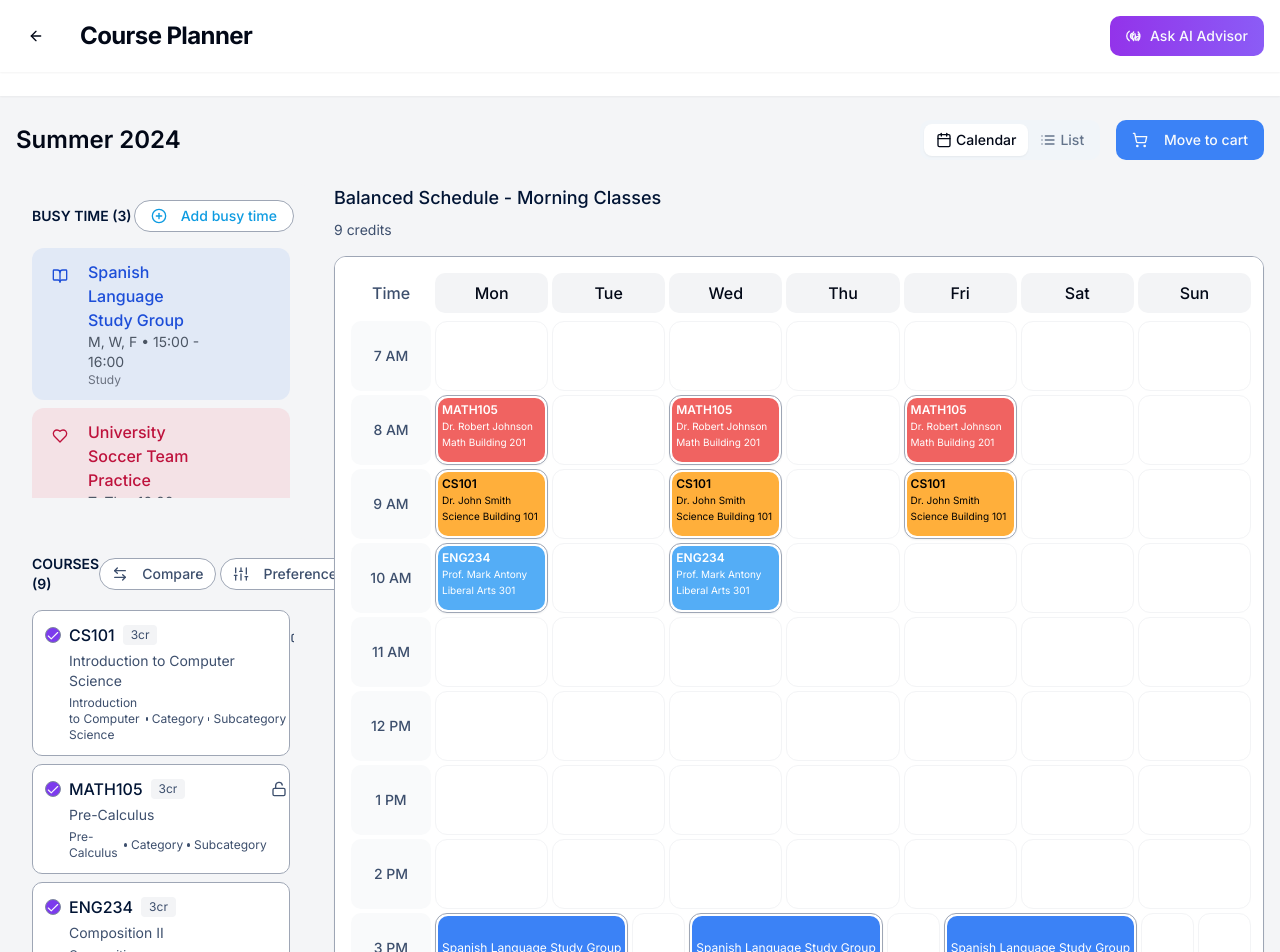
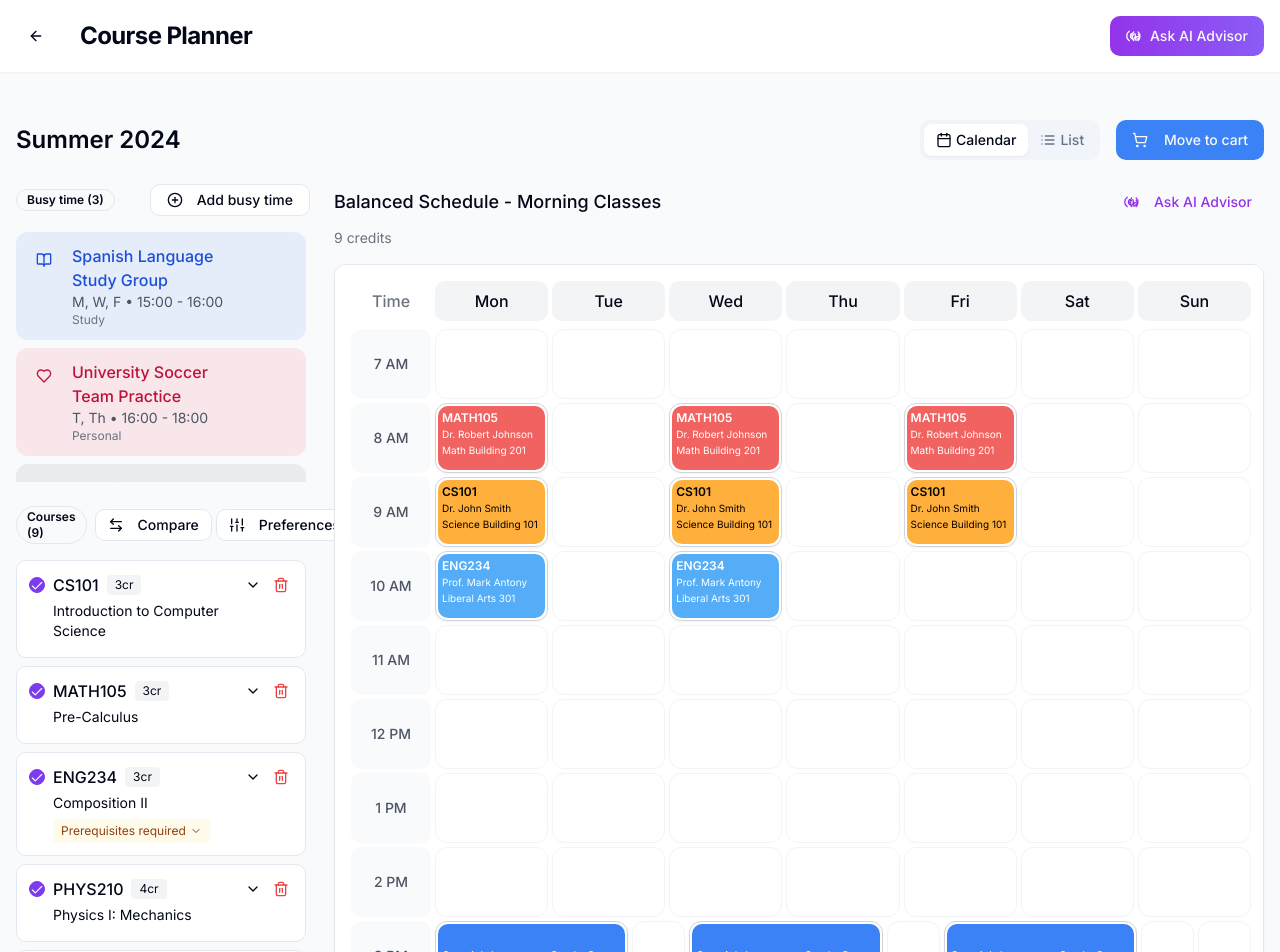
Before and after one commit to elanthamilan/camu-course-compass-planner, a React (Vite) app: page /schedule in a window 1280 px wide. Shown: the top 952 px of the page. Built offline with nearby package versions, Linux system fonts and the light colour scheme.

Commit message:
Reverted to commit cd5d66c36c27cbe74c58f08fe1c27d2644dcd474

```diff
--- a/src/components/ScheduleCalendarView.tsx
+++ b/src/components/ScheduleCalendarView.tsx
@@ -92,11 +92,11 @@ const ScheduleCalendarView = () => {
       animate={{ opacity: 1, y: 0 }}
       transition={{ duration: 0.4 }}
     >
-      <Card className="p-4 mb-4 overflow-auto border border-[#9EA6B5] rounded-xl shadow-sm">
+      <Card className="p-4 mb-4 overflow-auto border border-gray-200 rounded-xl shadow-sm">
         <div className="min-w-[900px]">
           {/* Calendar Header with Weekdays */}
           <div className="grid grid-cols-[80px_repeat(7,1fr)] gap-1 mb-2">
-            <div className="text-center font-medium p-2 text-[#3D4F6D]">Time</div>
+            <div className="text-center font-medium p-2 text-gray-500">Time</div>
             {weekDays.map(day => (
               <motion.div
                 key={day}
@@ -120,7 +120,7 @@ const ScheduleCalendarView = () => {
               transition={{ duration: 0.3, delay: index * 0.03 }}
             >
               {/* Time slot label */}
-              <div className="text-center text-sm font-medium flex items-center justify-center bg-gray-50 rounded-md text-[#3D4F6D]">
+              <div className="text-center text-sm font-medium flex items-center justify-center bg-gray-50 rounded-md text-gray-600">
                 {timeSlot}
               </div>
 
@@ -135,7 +135,7 @@ const ScheduleCalendarView = () => {
                     key={`${day}-${timeSlot}`}
                     className={cn(
                       "p-0.5 rounded-lg border min-h-[70px] transition-all",
-                      items.length > 0 ? "border-[#9EA6B5] shadow-sm" : "border-gray-100"
+                      items.length > 0 ? "border-gray-300 shadow-sm" : "border-gray-100"
                     )}
                   >
                     {items.map((item: any, i: number) => {
@@ -173,8 +173,8 @@ const ScheduleCalendarView = () => {
                             key={`busy-${i}`}
                             className={cn(
                               "p-1 text-xs rounded-md h-full flex items-center space-x-1",
-                              busyTypeStyle.bg || "bg-[#FDF3BF]",
-                              busyTypeStyle.text || "text-[#011434]"
+                              busyTypeStyle.bg,
+                              busyTypeStyle.text
                             )}
                             initial={{ opacity: 0, scale: 0.95 }}
                             animate={{ opacity: 1, scale: 1 }}
--- a/src/components/ScheduleTool.tsx
+++ b/src/components/ScheduleTool.tsx
@@ -14,7 +14,7 @@ import EditBusyTimeDialog from "./EditBusyTimeDialog";
 import AIAdvisorDialog from "./AIAdvisor";
 import TunePreferencesDialog from "./TunePreferencesDialog";
 import CompareSchedulesDialog from "./CompareSchedulesDialog";
-import { PlusCircle, Sliders, ArrowLeftRight, BookOpen, ChevronDown, ChevronUp, Lock, LockOpen } from "lucide-react";
+import { PlusCircle, Sliders, ArrowLeftRight, BookOpen, ChevronDown, ChevronUp } from "lucide-react";
 import { motion, AnimatePresence } from "framer-motion";
 
 interface ScheduleToolProps {
@@ -96,14 +96,16 @@ const ScheduleTool: React.FC<ScheduleToolProps> = ({ semesterId }) => {
           transition={{ duration: 0.4, delay: 0.2 }}
         >
           {/* Busy Times Section */}
-          <div className="mb-6 bg-[#F4F5F7] p-4 rounded-lg">
+          <div className="mb-6">
             <div className="flex justify-between items-center mb-4">
-              <h3 className="font-semibold uppercase text-sm text-[#011434] flex items-center">
+              <h3 className="font-medium flex items-center">
+                <Badge variant="outline" className="mr-2">
                   Busy time ({busyTimes.length})
+                </Badge>
               </h3>
               <Button
                 variant="outline"
-                className="h-8 text-[#0D9BE1] border-[#9EA6B5] rounded-full flex items-center transition-colors duration-200"
+                className="h-8"
                 onClick={() => setIsAddBusyTimeOpen(true)}
               >
                 <PlusCircle className="h-4 w-4 mr-1.5" />
@@ -130,7 +132,7 @@ const ScheduleTool: React.FC<ScheduleToolProps> = ({ semesterId }) => {
               </AnimatePresence>
 
               {busyTimes.length === 0 && (
-                <div className="text-sm text-[#3D4F6D] bg-white p-3 rounded-md border border-[#9EA6B5]">
+                <div className="text-sm text-gray-500 bg-gray-50 p-3 rounded-md">
                   No busy times added yet. Add your regular commitments to avoid scheduling conflicts.
                 </div>
               )}
@@ -138,16 +140,18 @@ const ScheduleTool: React.FC<ScheduleToolProps> = ({ semesterId }) => {
           </div>
 
           {/* Courses Section */}
-          <div className="bg-[#F4F5F7] p-4 rounded-lg">
+          <div>
             <div className="flex justify-between items-center mb-4">
-              <h3 className="font-semibold uppercase text-sm text-[#011434] flex items-center">
+              <h3 className="font-medium flex items-center">
+                <Badge variant="outline" className="mr-2">
                   Courses ({courses.length})
+                </Badge>
               </h3>
               <div className="flex space-x-1">
                 <Button
                   variant="outline"
                   size="sm"
-                  className="h-8 flex items-center text-[#3D4F6D] border-[#9EA6B5] rounded-full transition-colors duration-200"
+                  className="h-8 flex items-center"
                   onClick={() => setIsCompareOpen(true)}
                 >
                   <ArrowLeftRight className="h-4 w-4 mr-1.5" />
@@ -156,7 +160,7 @@ const ScheduleTool: React.FC<ScheduleToolProps> = ({ semesterId }) => {
                 <Button
                   variant="outline"
                   size="sm"
-                  className="h-8 flex items-center text-[#3D4F6D] border-[#9EA6B5] rounded-full transition-colors duration-200"
+                  className="h-8"
                   onClick={() => setIsPreferencesOpen(true)}
                 >
                   <Sliders className="h-4 w-4 mr-1.5" />
@@ -170,7 +174,7 @@ const ScheduleTool: React.FC<ScheduleToolProps> = ({ semesterId }) => {
                 {courses.map((course: Course, index: number) => (
                   <motion.div
                     key={course.id}
-                    className="bg-white border border-[#9EA6B5] rounded-md p-3 flex flex-col justify-between items-start group hover:shadow-sm transition-all w-full"
+                    className="bg-white border rounded-md p-3 flex flex-col justify-between items-start group hover:shadow-sm transition-all w-full"
                     initial={{ opacity: 0, y: 5 }}
                     animate={{ opacity: 1, y: 0 }}
                     exit={{ opacity: 0, scale: 0.95 }}
@@ -181,7 +185,7 @@ const ScheduleTool: React.FC<ScheduleToolProps> = ({ semesterId }) => {
                         id={`course-${course.id}`}
                         checked={selectedCourses.includes(course.id)}
                         onCheckedChange={() => handleCourseToggle(course.id)}
-                        className="mt-1 border-[#7F8A9D]"
+                        className="mt-1"
                       />
 
                       <div className="flex-1">
@@ -192,36 +196,30 @@ const ScheduleTool: React.FC<ScheduleToolProps> = ({ semesterId }) => {
                               className="cursor-pointer"
                             >
                               <div className="flex items-center mb-1">
-                                <span className="font-medium mr-2 text-[#011434]">{course.code}</span>
-                                <span className="text-xs bg-gray-100 px-2 py-0.5 rounded text-[#3D4F6D]">{course.credits}cr</span>
+                                <span className="font-medium mr-2">{course.code}</span>
+                                <span className="text-xs bg-gray-100 px-2 py-0.5 rounded">{course.credits}cr</span>
                               </div>
-                              <div className="text-sm mb-1 text-[#3D4F6D]">{course.name}</div>
+                              <div className="text-sm mb-1">{course.name}</div>
+                              {course.prerequisites && course.prerequisites.length > 0 && (
+                                <div
+                                  className="text-xs py-1 px-2 bg-amber-50 text-amber-800 rounded inline-flex items-center cursor-pointer"
+                                  onClick={() => toggleCourseExpanded(course.id)}
+                                >
+                                  Prerequisites required
+                                  {expandedCourses[course.id] ?
+                                    <ChevronUp className="h-3 w-3 ml-1" /> :
+                                    <ChevronDown className="h-3 w-3 ml-1" />
+                                  }
+                                </div>
+                              )}
                             </label>
-
-                            <div className="flex items-center text-xs text-[#3D4F6D] space-x-1">
-                              <span>{course.name}</span>
-                              <span className="w-1 h-1 rounded-full bg-[#3D4F6D]"></span>
-                              <span>Category</span>
-                              <span className="w-1 h-1 rounded-full bg-[#3D4F6D]"></span>
-                              <span>Subcategory</span>
-                            </div>
                           </div>
 
                           <div className="flex space-x-1">
                             <Button
                               variant="ghost"
                               size="icon"
-                              className="h-6 w-6 text-[#3D4F6D]"
-                            >
-                              {selectedCourses.includes(course.id) ?
-                                <LockOpen className="h-4 w-4" /> :
-                                <Lock className="h-4 w-4" />
-                              }
-                            </Button>
-                            <Button
-                              variant="ghost"
-                              size="icon"
-                              className="h-6 w-6 text-[#3D4F6D]"
+                              className="h-6 w-6"
                               onClick={() => toggleCourseExpanded(course.id)}
                             >
                               {expandedCourses[course.id] ? <ChevronUp className="h-4 w-4" /> : <ChevronDown className="h-4 w-4" />}
@@ -301,16 +299,15 @@ const ScheduleTool: React.FC<ScheduleToolProps> = ({ semesterId }) => {
               </AnimatePresence>
 
               {courses.length === 0 && (
-                <div className="text-sm text-[#3D4F6D] bg-white p-3 rounded-md border border-[#9EA6B5]">
+                <div className="text-sm text-gray-500 bg-gray-50 p-3 rounded-md">
                   No courses added yet. Add courses to generate schedules.
                 </div>
               )}
             </div>
 
-            <div className="flex justify-between items-center">
             <Button
               onClick={handleGenerateSchedule}
-                className="bg-[#0D9BE1] hover:bg-[#0D9BE1]/90 text-white rounded-full transition-all duration-300 flex-1 mr-2"
+              className="w-full bg-blue-500 hover:bg-blue-600 transition-colors"
               disabled={selectedCourses.length === 0 || isGenerating}
             >
               {isGenerating ?
@@ -324,26 +321,6 @@ const ScheduleTool: React.FC<ScheduleToolProps> = ({ semesterId }) => {
                 "Generate schedule"
               }
             </Button>
-
-              <Button
-                variant="outline"
-                size="icon"
-                className="text-purple-500 border-[#9EA6B5] bg-[#F4F5F7] rounded-full h-10 w-10"
-                onClick={() => setIsAIAdvisorOpen(true)}
-              >
-                <svg xmlns="http://www.w3.org/2000/svg" className="h-5 w-5" viewBox="0 0 24 24" fill="none" stroke="currentColor" strokeWidth="2" strokeLinecap="round" strokeLinejoin="round">
-                  <path d="M19.7 14a2 2 0 0 0-1.7-1h-1.2a3 3 0 0 0-3 3v.7c0 .83.67 1.5 1.5 1.5s1.5-.67 1.5-1.5V16" />
-                  <path d="M15.5 14h-.17c-.47.68-1.14 1.25-1.92 1.5" />
-                  <path d="M13.41 14.5c.87-1.98.87-4.02 0-6" />
-                  <path d="M18.24 9.5c2.13 2.13 2.13 5.57 0 7.7" />
-                  <path d="M18.24 6c3.53 3.53 3.53 9.24 0 12.77" />
-                  <path d="M11.5 9.5c-2.13 2.13-2.13 5.57 0 7.7" />
-                  <path d="M11.5 6c-3.53 3.53-3.53 9.24 0 12.77" />
-                  <path d="M8.35 8.35a4.8 4.8 0 0 0 0 7.3" />
-                  <path d="M4.9 4.9a8.5 8.5 0 0 0 0 14.2" />
-                </svg>
-              </Button>
-            </div>
           </div>
         </motion.div>
 
@@ -356,13 +333,34 @@ const ScheduleTool: React.FC<ScheduleToolProps> = ({ semesterId }) => {
         >
           <div className="space-y-2 mb-4">
             <div className="flex items-center justify-between">
-              <h3 className="font-medium text-lg text-[#011434]">
+              <h3 className="font-medium text-lg">
                 {selectedSchedule?.name || "No Schedule Selected"}
               </h3>
+              <div className="flex items-center space-x-1">
+                <Button
+                  variant="ghost"
+                  size="sm"
+                  onClick={() => setIsAIAdvisorOpen(true)}
+                  className="flex items-center text-purple-600 hover:text-purple-700 hover:bg-purple-50"
+                >
+                  <svg xmlns="http://www.w3.org/2000/svg" className="h-4 w-4 mr-1.5" viewBox="0 0 24 24" fill="none" stroke="currentColor" strokeWidth="2" strokeLinecap="round" strokeLinejoin="round">
+                    <path d="M19.7 14a2 2 0 0 0-1.7-1h-1.2a3 3 0 0 0-3 3v.7c0 .83.67 1.5 1.5 1.5s1.5-.67 1.5-1.5V16" />
+                    <path d="M15.5 14h-.17c-.47.68-1.14 1.25-1.92 1.5" />
+                    <path d="M13.41 14.5c.87-1.98.87-4.02 0-6" />
+                    <path d="M18.24 9.5c2.13 2.13 2.13 5.57 0 7.7" />
+                    <path d="M18.24 6c3.53 3.53 3.53 9.24 0 12.77" />
+                    <path d="M11.5 9.5c-2.13 2.13-2.13 5.57 0 7.7" />
+                    <path d="M11.5 6c-3.53 3.53-3.53 9.24 0 12.77" />
+                    <path d="M8.35 8.35a4.8 4.8 0 0 0 0 7.3" />
+                    <path d="M4.9 4.9a8.5 8.5 0 0 0 0 14.2" />
+                  </svg>
+                  Ask AI Advisor
+                </Button>
+              </div>
             </div>
 
             {selectedSchedule && (
-              <div className="text-sm text-[#3D4F6D]">
+              <div className="text-sm text-gray-500">
                 {selectedSchedule.totalCredits} credits {selectedSchedule.conflicts?.length > 0 && (
                   <span className="text-amber-500">
                     • {selectedSchedule.conflicts.length} conflict{selectedSchedule.conflicts.length > 1 ? 's' : ''}
--- a/src/pages/SchedulePage.tsx
+++ b/src/pages/SchedulePage.tsx
@@ -25,11 +25,11 @@ const SchedulePage = () => {
     return (
       <div className="min-h-screen bg-gray-50 flex flex-col items-center justify-center">
         <div className="text-center">
-          <h2 className="text-xl font-semibold mb-2 text-[#011434]">No term selected</h2>
-          <p className="text-[#3D4F6D] mb-4">Please go back and select a term</p>
+          <h2 className="text-xl font-semibold mb-2">No term selected</h2>
+          <p className="text-gray-600 mb-4">Please go back and select a term</p>
           <Button
             onClick={() => navigate('/')}
-            className="bg-[#0D9BE1] hover:bg-[#0D9BE1]/90 text-white transition-all duration-300"
+            className="bg-blue-500 hover:bg-blue-600"
           >
             Go to Home
           </Button>
@@ -39,12 +39,11 @@ const SchedulePage = () => {
   }
 
   return (
-    <div className="min-h-screen bg-[#F4F5F7] flex flex-col">
+    <div className="min-h-screen bg-gray-50 flex flex-col">
       <motion.div
         initial={{ opacity: 0, y: -10 }}
         animate={{ opacity: 1, y: 0 }}
         transition={{ duration: 0.3 }}
-        className="sticky top-0 z-10 bg-white shadow-sm"
       >
         <Header />
       </motion.div>
@@ -59,7 +58,7 @@ const SchedulePage = () => {
           >
             <Button
               variant="ghost"
-              className="flex items-center text-[#3D4F6D] hover:text-[#011434] pl-0 transition-colors duration-200"
+              className="flex items-center text-gray-600 hover:text-gray-900 pl-0"
               onClick={() => navigate('/')}
             >
               <ArrowLeft className="mr-2 h-4 w-4" />
```
Also changed, not shown: src/components/CompareCalendarView.tsx (+11 -11 lines). Lines whose indentation alone changed are shown as unchanged.
